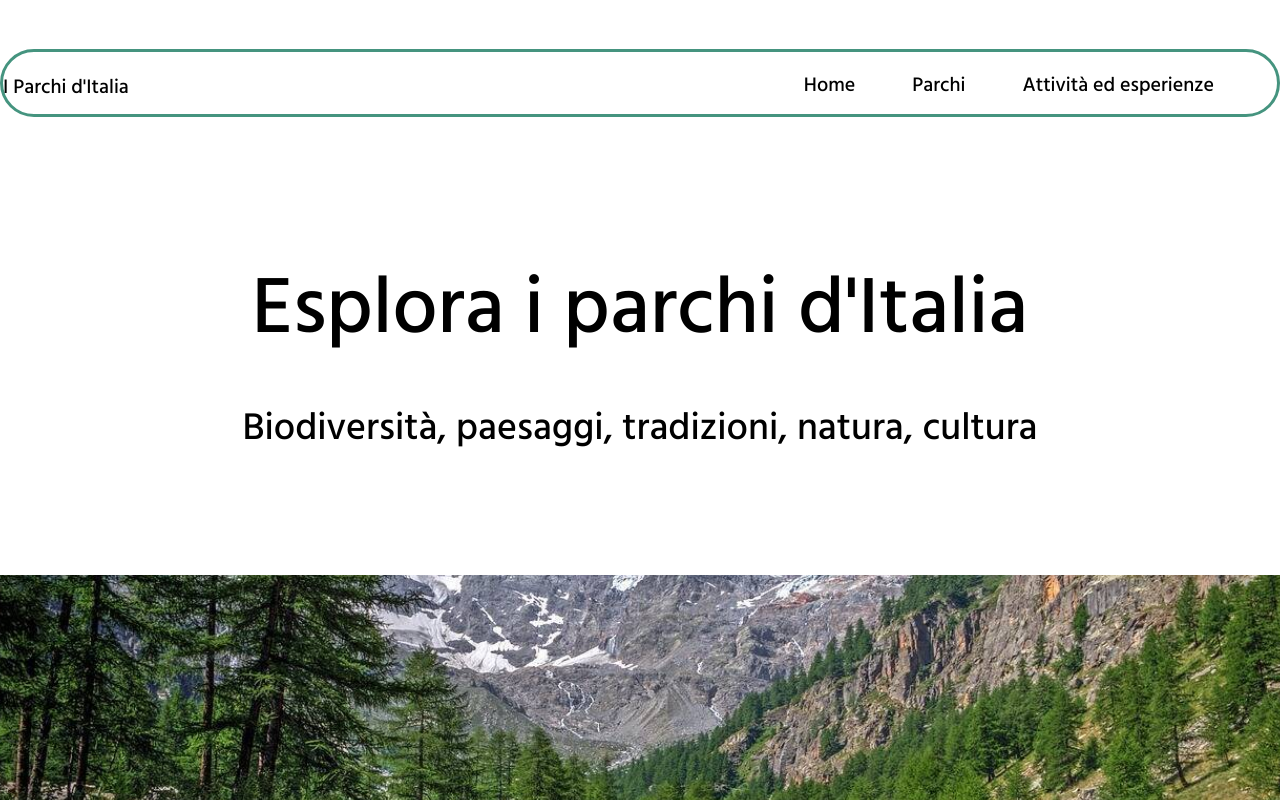
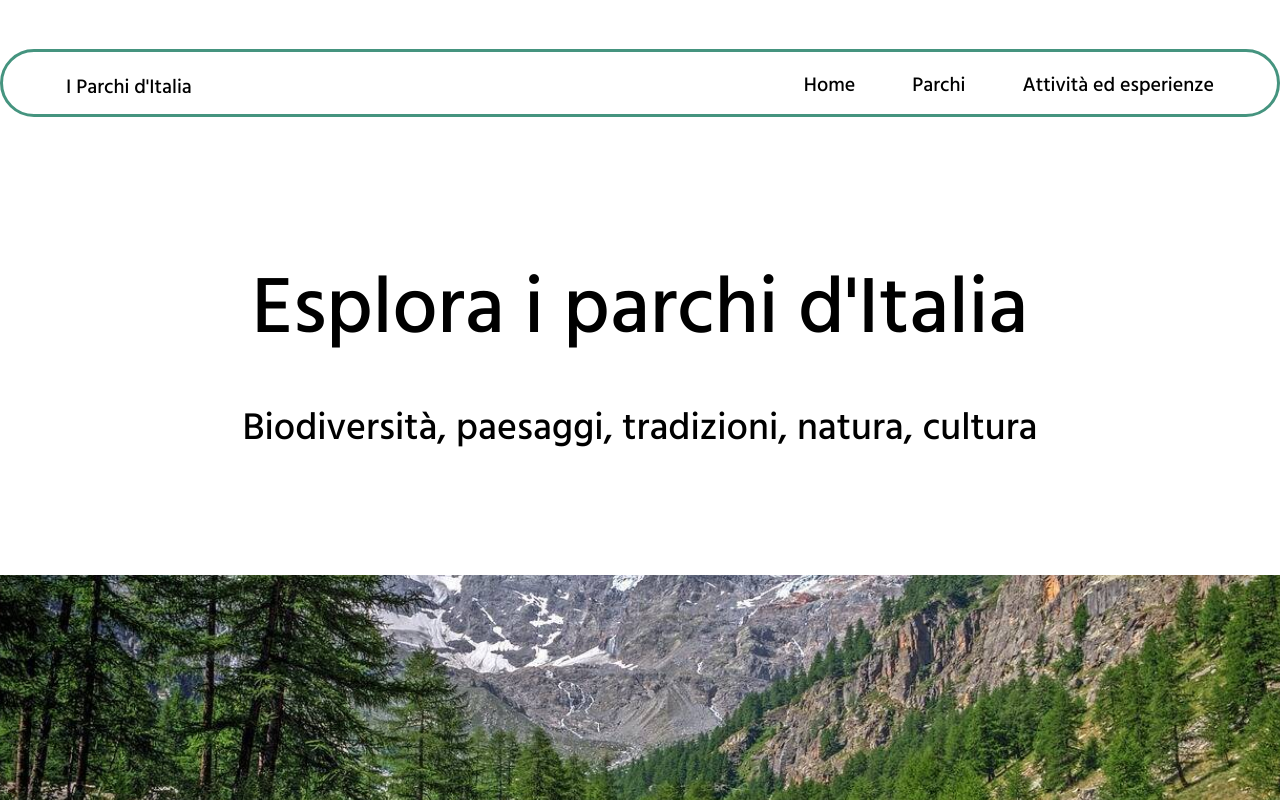
Before and after one commit to Antonio25052004/sito-parchiditalia-antonio-savoca, a plain HTML site: page index.html in a window 1280 px wide. Shown: the top 800 px of the page. Drawn offline with Linux system fonts and the light colour scheme.

Commit message:
sistemazione

```diff
--- a/css/style.css
+++ b/css/style.css
@@ -38,6 +38,7 @@ h1{
 h1 a{
     text-decoration: none;
     color: black;
+    padding-left: 63px;
 }
 section.hero{
     font-family: "Hind", sans-serif;
```
